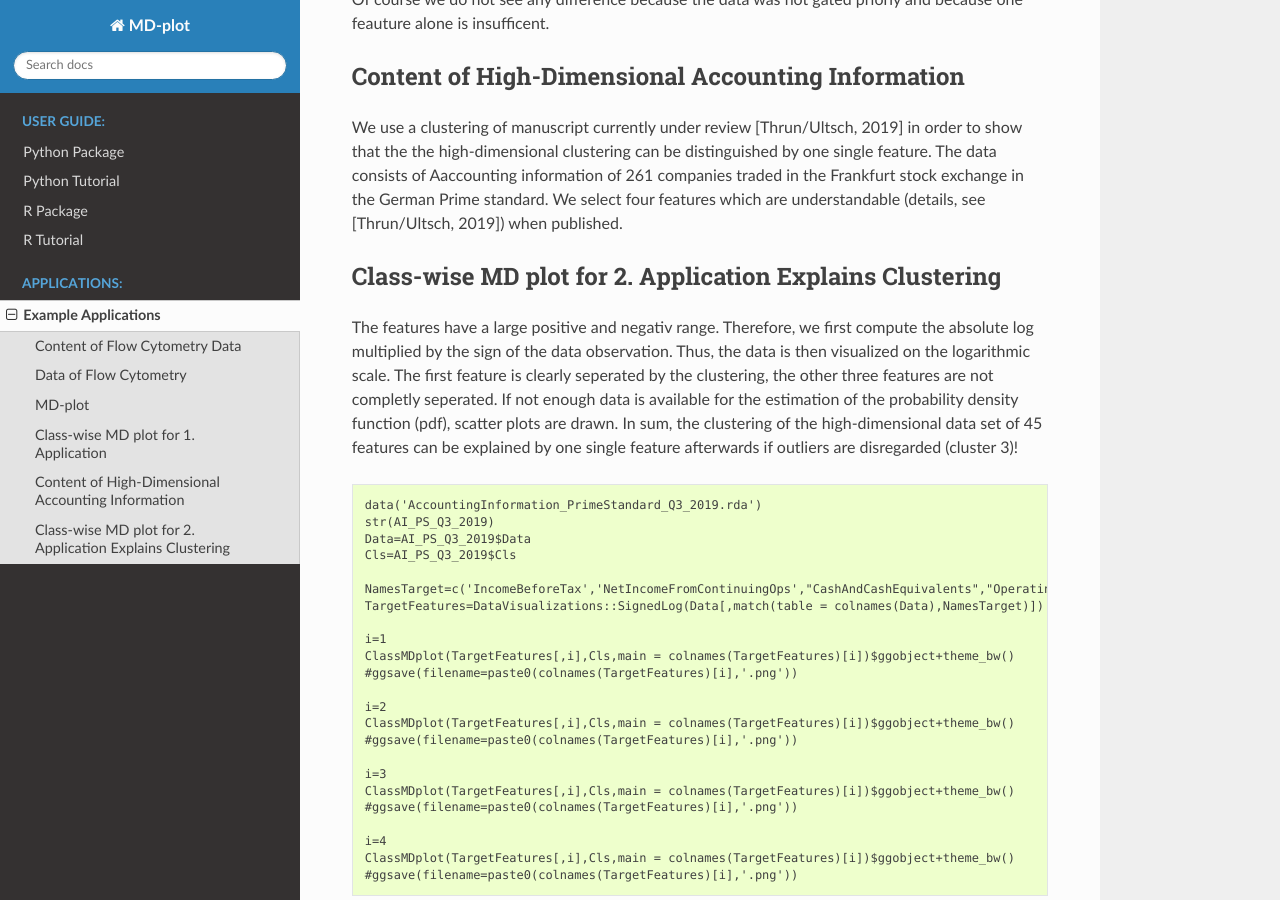
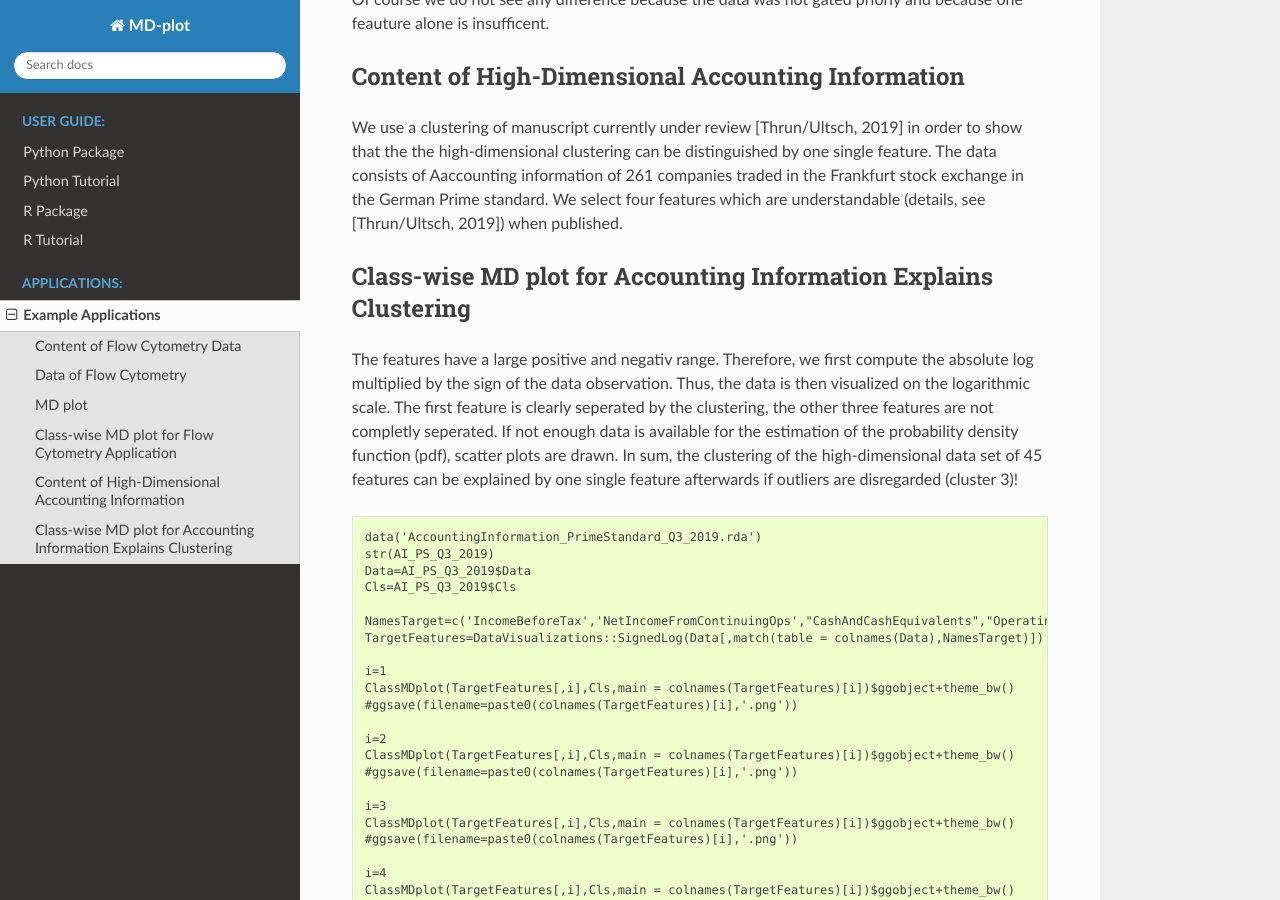
Before and after one commit to TinoGehlert/md_plot, a Sphinx documentation site: the page built from docs/application/example_application.md, in a window 1280 px wide and 900 px high, scrolled down 4687 px. Built offline with Sphinx 7.4.7 and the Read the Docs theme 2.0.0, drawn with Linux system fonts in a browser that asks for light colours; some of the changed text lies outside the part shown.

Commit message:
Update example_application.md

````diff
--- a/docs/application/example_application.md
+++ b/docs/application/example_application.md
@@ -26,7 +26,7 @@ dbt.ClassAnalysis::TheSameKey(ClsKey,Key)
 dim(Data)
 ```
 
-## MD-plot
+## MD plot
 
 The Mirrored-Density plot (MD plot) can be used with an prior classification if one is interested in the differences between classes. The differences are here interesting, because they can be exploited for detection purposes.
 
@@ -46,7 +46,7 @@ Skewness is visible in the features: SS1,CD8kappa, CD23, CD7lambda, CD5, CD38, C
 
 No Data clipping is visible.
 
-## Class-wise MD plot for 1. Application
+## Class-wise MD plot for Flow Cytometry Application
 An follow up question could be if we are able to distinguish ill from healthy patients by features, if a prior classification is given.
 We select features which are used in current panels.
 
@@ -75,7 +75,7 @@ Of course we do not see any difference because the data was not gated priorly an
 ## Content of High-Dimensional Accounting Information
 We use a clustering of manuscript currently under review [Thrun/Ultsch, 2019] in order to show that the the high-dimensional clustering can be distinguished by one single feature. The data consists of Aaccounting information of 261 companies traded in the Frankfurt stock exchange in the German Prime standard. We select four features which are understandable (details, see [Thrun/Ultsch, 2019]) when published.
 
-## Class-wise MD plot for 2. Application Explains Clustering
+## Class-wise MD plot for Accounting Information Explains Clustering
 
 The features have a large positive and negativ range. Therefore, we first compute the absolute log multiplied by the sign of the data observation. Thus, the data is then visualized on the logarithmic scale. The first feature is clearly seperated by the clustering, the other three features are not completly seperated. If not enough data is available for the estimation of the probability density function (pdf), scatter plots are drawn. In sum, the clustering of the high-dimensional data set of 45 features can be explained by one single feature afterwards if outliers are disregarded (cluster 3)!
 
````
